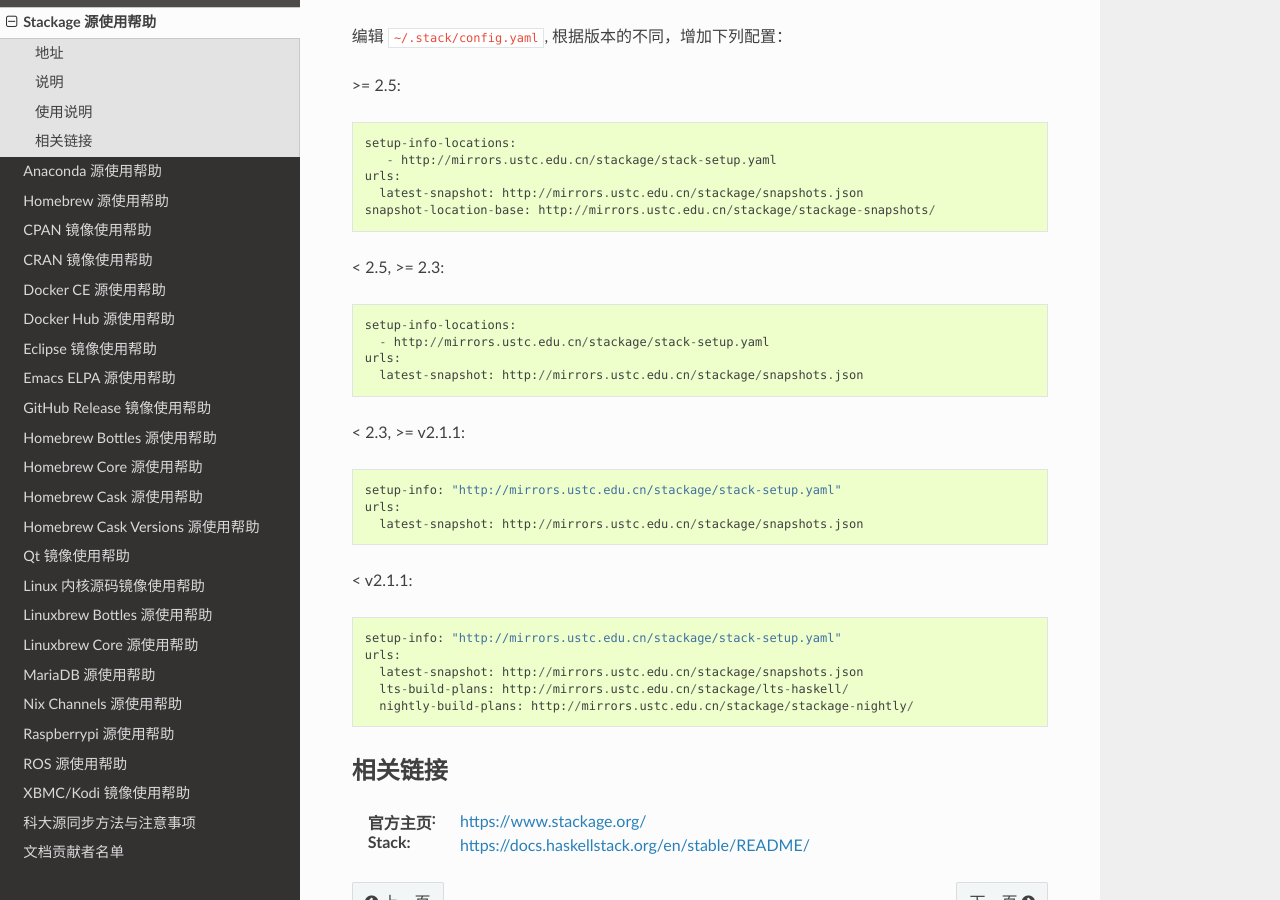
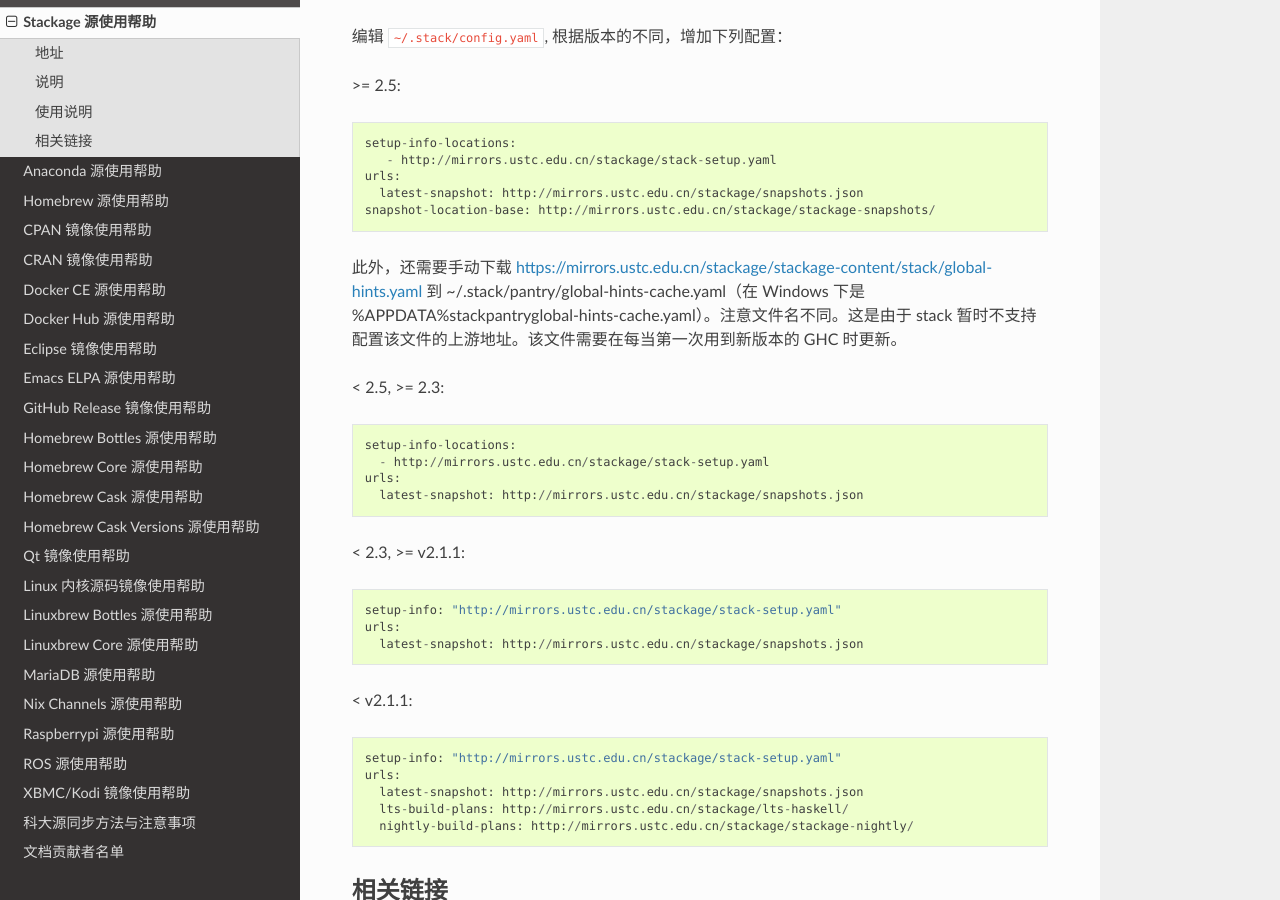
Before and after one commit to ustclug/mirrorhelp, a Sphinx documentation site: the page built from source/stackage.rst, in a window 1280 px wide and 900 px high, scrolled down 464 px. Built offline with Sphinx 7.4.7 and the Read the Docs theme 2.0.0, drawn with Linux system fonts in a browser that asks for light colours; pages that are not in the unit, such as notebooks, are missing from menus.

Commit message:
stackage: add notice on global-hints.yaml

```diff
--- a/source/stackage.rst
+++ b/source/stackage.rst
@@ -28,6 +28,8 @@
    urls:
      latest-snapshot: http://mirrors.ustc.edu.cn/stackage/snapshots.json
    snapshot-location-base: http://mirrors.ustc.edu.cn/stackage/stackage-snapshots/
+
+此外，还需要手动下载 https://mirrors.ustc.edu.cn/stackage/stackage-content/stack/global-hints.yaml 到 ~/.stack/pantry/global-hints-cache.yaml（在 Windows 下是 %APPDATA%\stack\pantry\global-hints-cache.yaml）。注意文件名不同。这是由于 stack 暂时不支持配置该文件的上游地址。该文件需要在每当第一次用到新版本的 GHC 时更新。
 
 < 2.5, >= 2.3:
 
```
